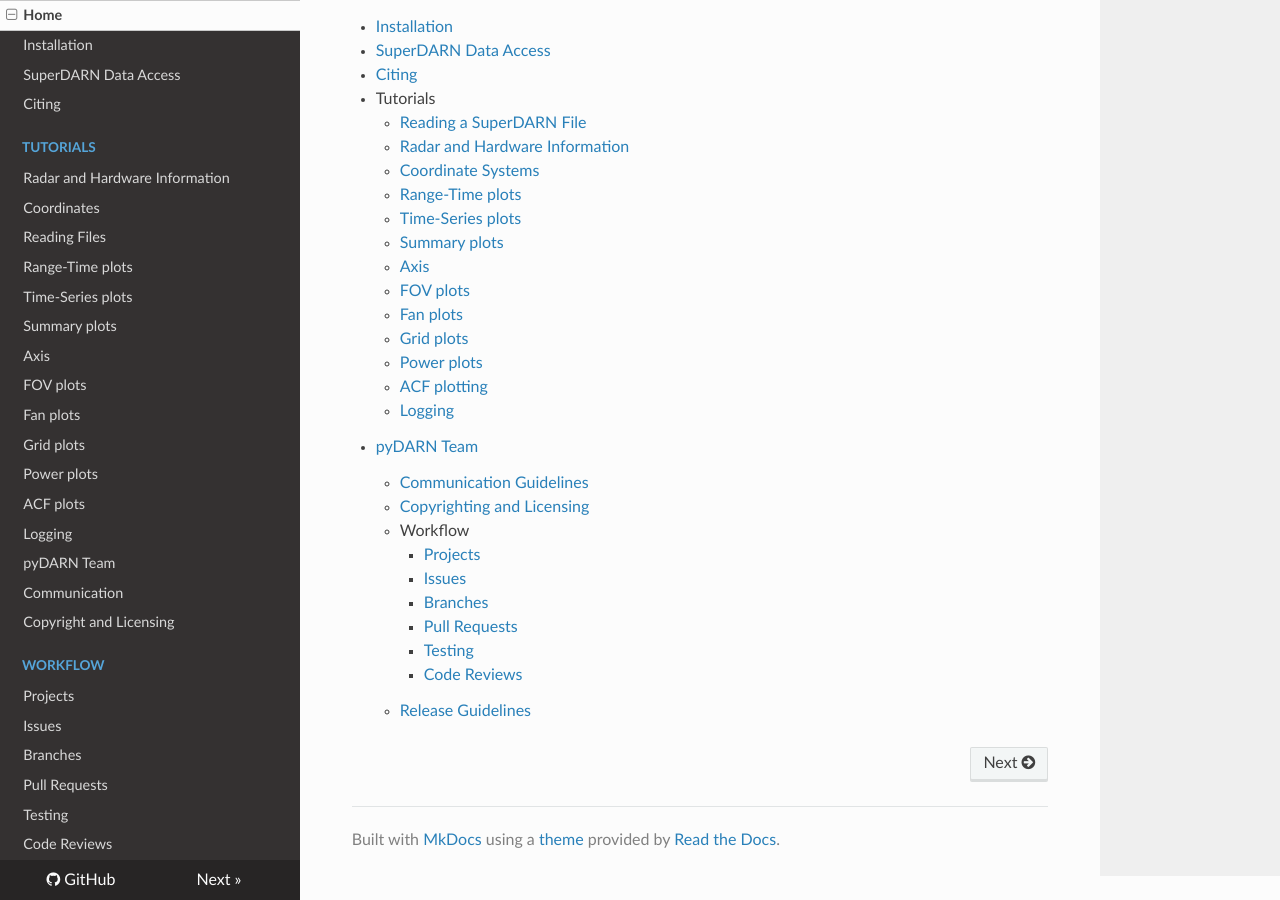
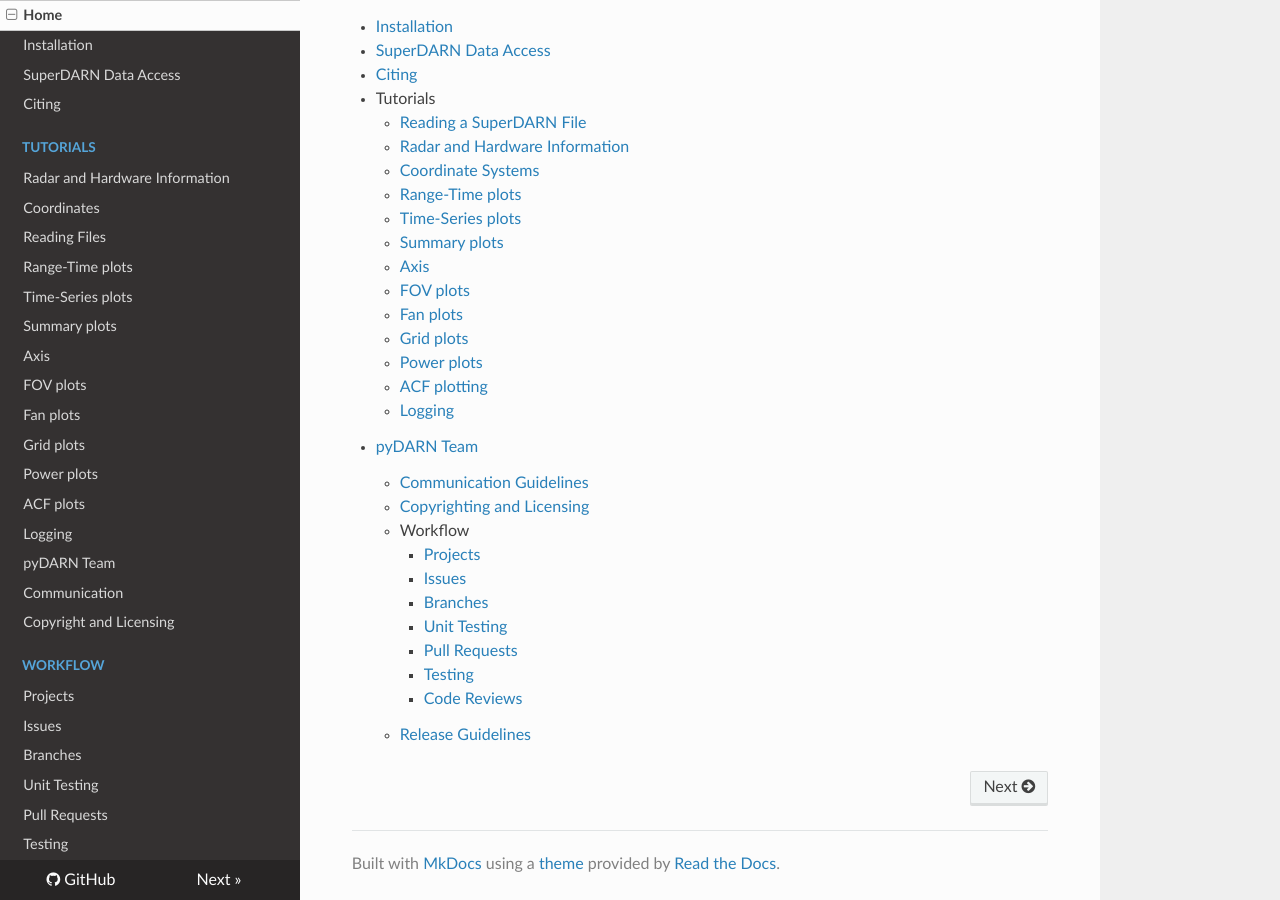
Before and after one commit to SuperDARN/pydarn, an MkDocs documentation site: the page built from docs/index.md, in a window 1280 px wide and 900 px high, scrolled down 668 px. Built offline with MkDocs 1.6.1, drawn with Linux system fonts in a browser that asks for light colours; nearby versions of some CDN libraries.

Commit message:
added pytest doc to the index and mkdocs

```diff
--- a/docs/index.md
+++ b/docs/index.md
@@ -35,6 +35,7 @@
         - [Projects](dev/projects.md)
         - [Issues](dev/issues.md)
         - [Branches](dev/branching.md)
+        - [Unit Testing](dev/pytest.md)
         - [Pull Requests](dev/PR.md)
         - [Testing](dev/testing.md)
         - [Code Reviews](dev/code_review.md)
--- a/mkdocs.yml
+++ b/mkdocs.yml
@@ -32,6 +32,7 @@
                 - Projects: dev/projects.md
                 - Issues: dev/issues.md
                 - Branches: dev/branching.md
+                - Unit Testing: dev/pytest.md
                 - Pull Requests: dev/PR.md
                 - Testing: dev/testing.md
                 - Code Reviews: dev/code_review.md
```
